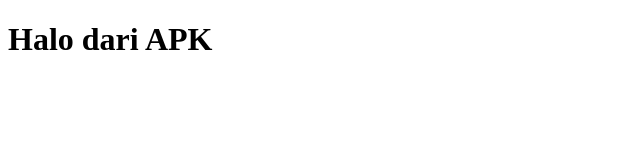
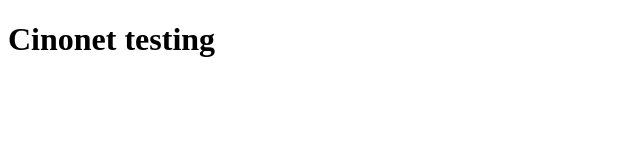
Before and after one commit to anyakunn/my-app, a website: page www/index.html in a window 1280 px wide. Shown: the whole page, without its empty margins (0-640 px from the left). Drawn offline with Linux system fonts and the light colour scheme.

Commit message:
Update header text in index.html

```diff
--- a/www/index.html
+++ b/www/index.html
@@ -1,6 +1,6 @@
 <!DOCTYPE html>
 <html>
   <body>
-    <h1>Halo dari APK</h1>
+    <h1>Cinonet testing</h1>
   </body>
 </html>
```
